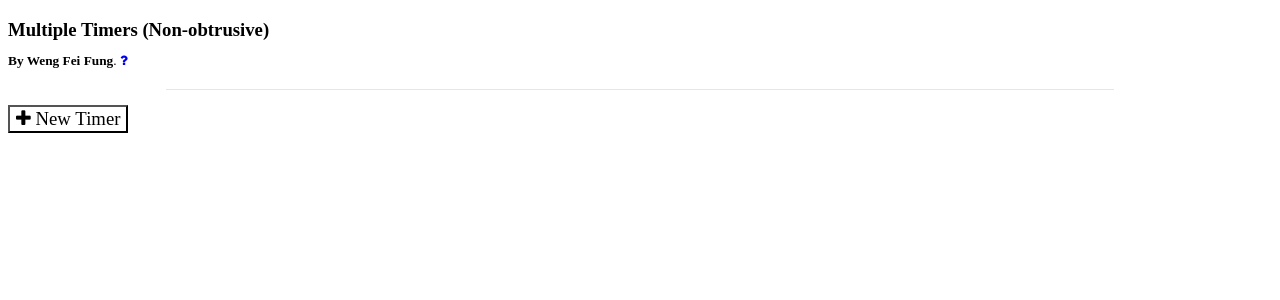
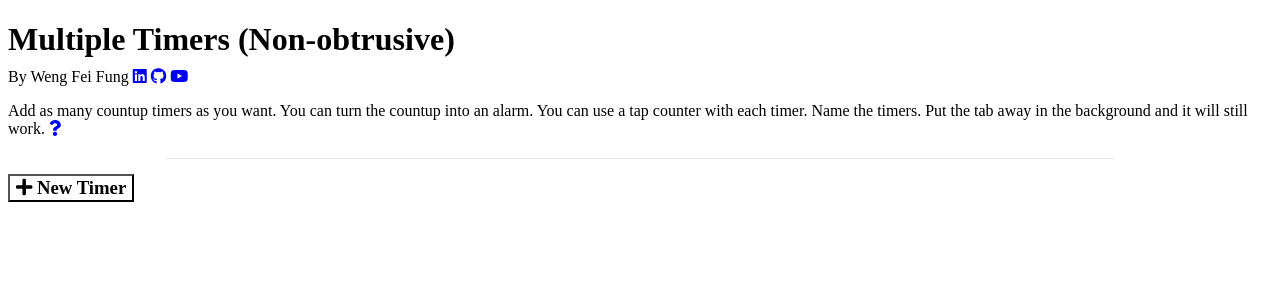
Before and after one commit to Siphon880gh/multitimers, a PHP site: page / in a window 1280 px wide. Shown: the top 300 px of the page. Run offline with PHP 8.4, Linux system fonts and the light colour scheme; some libraries are stand-ins or nearby versions.

Commit message:
Better description and other UX

```diff
--- a/assets/css/index.css
+++ b/assets/css/index.css
@@ -6,8 +6,7 @@
     margin-bottom: 10px;
 }
 
-#desc-1,
-#desc-2 {
+#desc {
     margin-bottom: 20px;
 }
 
--- a/index.php
+++ b/index.php
@@ -8,7 +8,7 @@
     <!-- jQuery and Bootstrap  -->
     <script src="assets/js/vendors/HackTimer.min.js"></script>
     <script src="https://code.jquery.com/jquery-2.1.4.min.js"></script>
-    <link rel="stylesheet" href="https://cdnjs.cloudflare.com/ajax/libs/font-awesome/4.7.0/css/font-awesome.min.css">
+    <link rel="stylesheet" href="//cdnjs.cloudflare.com/ajax/libs/font-awesome/5.13.1/css/all.min.css">
     <link rel="stylesheet" href="assets/css/index.css">
 
     <!-- Articulate JS -->
@@ -20,9 +20,16 @@
 </head>
     <body>
         <div class="container">
-            <h3 id="title">Multiple Timers (Non-obtrusive)</h3>
-            <div id="desc-1"><small><b>By Weng Fei Fung</b>. <a class="fa fa-question" href="javascript:void();" onclick="help()"></a></small></div>
-            <div class="hide" id="desc-2"><p><small id="desc"><b>By Weng Fei Fung</b>. You can have as many alarms as you want. These alarms are designed to be non-obtrusive so that they do not continually beep until you're forced to interact with the alarm. An alarm will beep only once and stay in the background with the timer turning red. Once you address the alarm by stopping or restarting the timer, the red color disappears. So you are not interrupted with your tasks, yet there's a short audio and an obvious visual cue that an alarm is reached. You can name each alarm so you are reminded what that alarm is for.</p><p>There are other ways to use this tool. You can click a tap counter to increase its number if the activity makes sense to have a counting part, such as exercising when you do a workout set followed by a rest period. You can have the tap counter automatically count up and restart the timer each time the time is reached, when you turn on loop mode <span class="fa fa-history"></span>, such as for casual gaming where you have timed tasks that can be repeated. Please note, this window must be on the screen for a beep and red color, so you may want to resize the window to some corner of your screen.</small> <a class="fa fa-question" href="javascript:void();" onclick="help()"></a></p></div>
+            <h1 id="title">Multiple Timers (Non-obtrusive)</h1>
+            <div id="desc">
+                <div class="author-line">
+                    <span>By Weng Fei Fung</span>
+                    <a href="https://www.linkedin.com/in/weng-fung/" target="_blank"><i class="fab fa-linkedin"></i></a>
+                    <a href="https://github.com/Siphon880gh/" target="_blank"><i class="fab fa-github"></i></a>
+                    <a href="https://www.youtube.com/channel/UCg1O9uttSv3ZBzd1iep25Ig/" target="_blank"><i class="fab fa-youtube"></i></a>
+                </div>
+
+                <p>Add as many countup timers as you want. You can turn the countup into an alarm. You can use a tap counter with each timer. Name the timers. Put the tab away in the background and it will still work. <a href="javascript:void(0);" onclick="$(this).next().toggleClass('hide');"><i class="fa fa-question"></i></a><span class="hide"> I coded the alarms to be non-obtrusive so that they do not continually beep until you're forced to interact with the alarm. A timer will stay red to let you know the alarm has elapsed. If you find that it's too non-obtrusive, you can have a timer beep multiple times, then announce a word or sentence.</span></p></div>
 
             <hr id="main-hr" />
             <div class="spacer-v"></div>
@@ -36,7 +43,8 @@
 
             <template>
                 <div data-uid="__uid__" class="time-tile timer" data-o data-init style="position:relative;">
-                    <h4 class="title" contenteditable onblur="timers.updateTitle('__uid__', event)" onclick='document.execCommand("", false, null); if($(this).find(".fa-edit").length) $(this).text("");'>Title <span class="fa fa-edit"></span></h4>
+                    <div class="section-header">Timer</div>
+                    <div class="title" contenteditable onblur="timers.updateTitle('__uid__', event)" onclick='document.execCommand("", false, null); if($(this).find(".fa-edit").length) $(this).text("");'>Title <span class="fa fa-edit"></span></div>
                     <button class="remove-timer" data-role="none" type="button" onclick="timers.remove('__uid__', event);"><span class="fa fa-close"></button>
                     <table>
                         <tbody>
@@ -51,23 +59,43 @@
                                 <span class="fa fa-bell hoverable" onclick='let $alarmSetter = $(this).prev(".target"); shorthandSetAlarm($alarmSetter);' style="font-size:1.75ch; vertical-align:top;"></span>
                             </td>
                         </tr>
+                        <tr class="alarm-container">
+                            <td colspan="2">
+                                <span>Beep x</span>
+                                <select class="beeps-number">
+                                    <option value="1">1</option>
+                                    <option value="2">2</option>
+                                    <option value="3">3</option>
+                                    <option value="4">4</option>
+                                </select>
+                            </td>
+                        </tr>
+                        <tr class="alarm-container">
+                            <td colspan="2">
+                                <span>Announce</span>
+                                <input class="announce" type="text" placeholder="Words"/>
+                            </td>
+                        </tr>
                         </tbody>
                     </table>
-                    <div class="text-center">
 
+                    <div class="timer-controls">
                         <button class="play-timer hoverable" data-role="none" type="button" onclick="playPause(event);"><i class="fa fa-play"></i></button>
                         <button class="repeat-timer hoverable" data-role="none" type="button" onclick="here(event).reset(); here(event).start()"><span class="fa fa-backward"/></button>
                         <button class="loop hoverable" data-role="none" type="button" onclick="$(this).toggleClass('active'); if($(this).hasClass('active')) { if($(this).parent().find('.fa-play').length) $(this).parent().find('.play-timer').click(); }"><span class="fa fa-history"/></button>
-                        <hr/>
-                        <div class="tap-counter-wrapper">
-                            <span style="text-align:left; font-weight:550;">Tap Counter:</span><br/>
+                    </div>
+                    <hr/>
+
+                    <div class="tap-counter-wrapper">
+                        <div class="subsection-header">Tap Counter</div>
+                        <div class="tap-counter-num" onclick='incrementCount(here(event).$time)'>0</div>
+                        <div class="tap-counter-label" style="font-size:.75rem"></div>
+                        <div class="tap-counter-controls">
                             <span class="fa fa-backward icon" onclick='$(this).parent().find(".tap-counter-num").text(0);'></span>
                             <span class="fa fa-edit icon" onclick='setTapCounterLabels(event)'></span>
-                            <br/>
-                            <div class="tap-counter-num" onclick='incrementCount(here(event).$time)'>0</div>
-                            <div class="tap-counter-label" style="font-size:.75rem"></div>
                         </div>
                     </div>
+
                 </div>
             </template>
         </div> <!-- /.container -->
```
Also changed, not shown: other parts of assets/css/index.css (+37 -6 lines).
